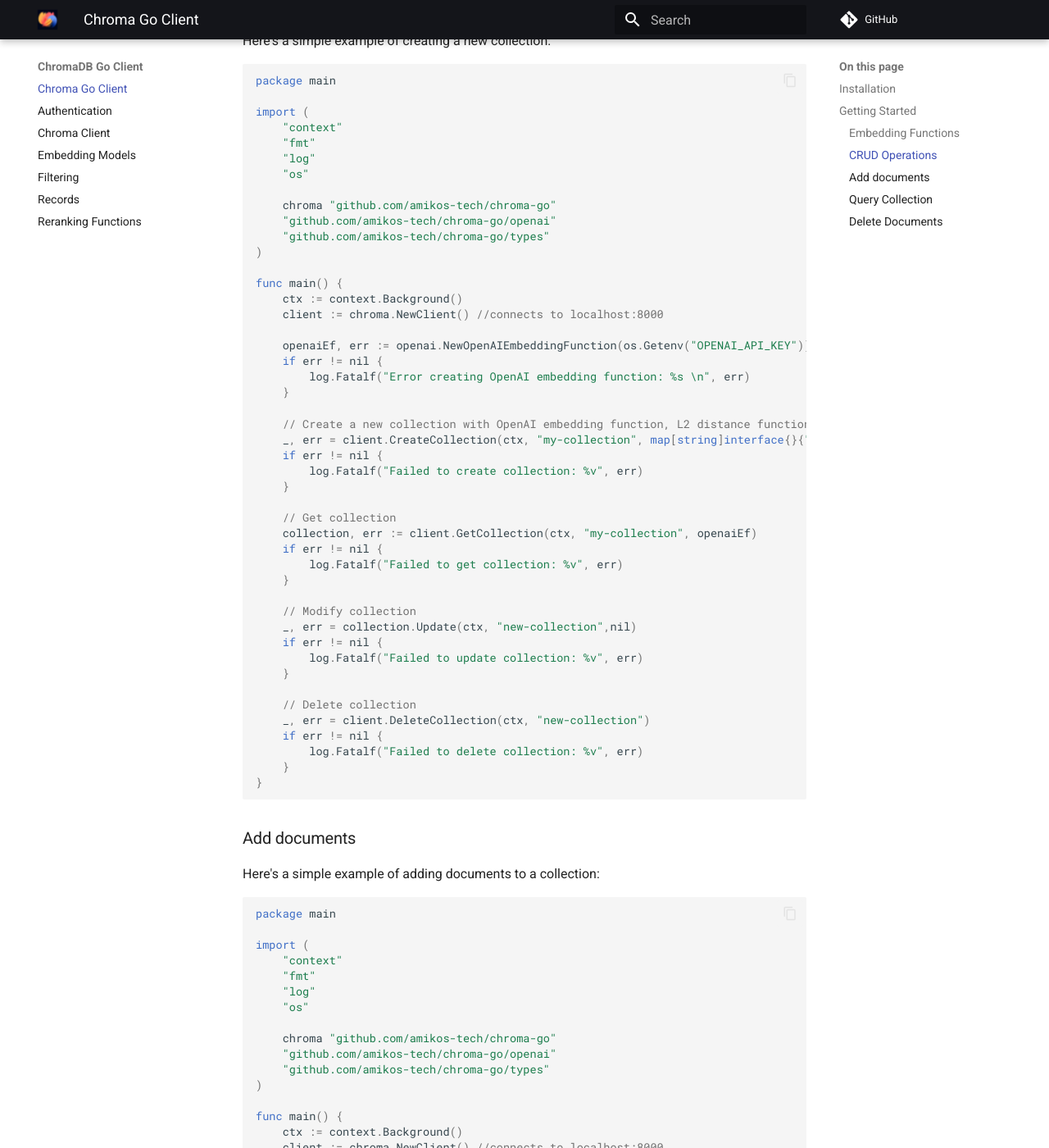
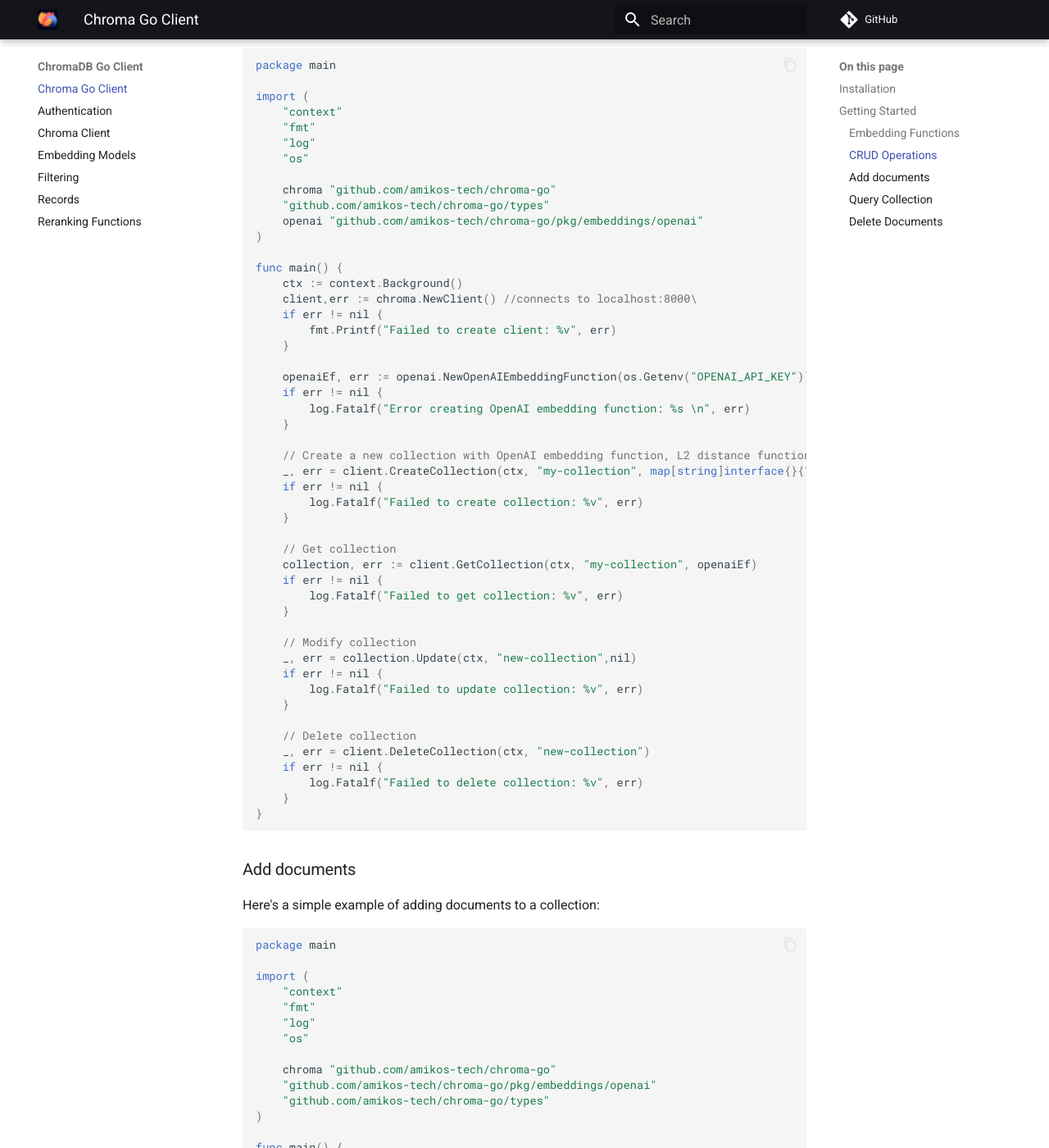
Before and after one commit to amikos-tech/chroma-go, an MkDocs documentation site: the page built from docs/docs/index.md, in a window 1280 px wide and 1400 px high, scrolled down 1558 px. Shown: the whole window at 82% size. Built offline with MkDocs 1.6.1 and Material for MkDocs 9.7.7, drawn with Linux system fonts in a browser that asks for light colours; comment, search, counter and statistics services are not loaded; some of the changed text lies outside the part shown.

```diff
--- a/docs/docs/index.md
+++ b/docs/docs/index.md
@@ -77,13 +76,16 @@ import (
 	"os"
 
 	chroma "github.com/amikos-tech/chroma-go"
-	"github.com/amikos-tech/chroma-go/openai"
 	"github.com/amikos-tech/chroma-go/types"
+	openai "github.com/amikos-tech/chroma-go/pkg/embeddings/openai"
 )
 
 func main() {
 	ctx := context.Background()
-	client := chroma.NewClient() //connects to localhost:8000
+	client,err := chroma.NewClient() //connects to localhost:8000\
+	if err != nil {
+		fmt.Printf("Failed to create client: %v", err)
+	}
 
 	openaiEf, err := openai.NewOpenAIEmbeddingFunction(os.Getenv("OPENAI_API_KEY"))
 	if err != nil {
@@ -130,13 +132,16 @@ import (
 	"os"
 
 	chroma "github.com/amikos-tech/chroma-go"
-	"github.com/amikos-tech/chroma-go/openai"
+	"github.com/amikos-tech/chroma-go/pkg/embeddings/openai"
 	"github.com/amikos-tech/chroma-go/types"
 )
 
 func main() {
 	ctx := context.Background()
-	client := chroma.NewClient() //connects to localhost:8000
+	client, err := chroma.NewClient() //connects to localhost:8000
+	if err !=nil{
+        log.Fatalf("Failed to create client: %v", err)
+    }
 
 	openaiEf, err := openai.NewOpenAIEmbeddingFunction(os.Getenv("OPENAI_API_KEY"))
 	if err != nil {
@@ -182,7 +187,11 @@ import (
 
 func main() {
 	ctx := context.Background()
-	client := chroma.NewClient() //connects to localhost:8000
+	client,err := chroma.NewClient() //connects to localhost:8000
+
+	if err != nil {
+		fmt.Printf("Failed to create client: %v", err)
+	}
 
 	openaiEf, err := openai.NewOpenAIEmbeddingFunction(os.Getenv("OPENAI_API_KEY"))
 	if err != nil {
@@ -218,12 +227,12 @@ import (
 	"os"
 
 	chroma "github.com/amikos-tech/chroma-go"
-	"github.com/amikos-tech/chroma-go/openai"
+	"github.com/amikos-tech/chroma-go/pkg/embeddings/openai"
 )
 
 func main() {
 	ctx := context.Background()
-	client := chroma.NewClient() //connects to localhost:8000
+	client,err := chroma.NewClient() //connects to localhost:8000
 
 	openaiEf, err := openai.NewOpenAIEmbeddingFunction(os.Getenv("OPENAI_API_KEY"))
 	if err != nil {
```
Also changed, not shown: other parts of docs/docs/index.md (+0 -1 lines), 1 other file.
